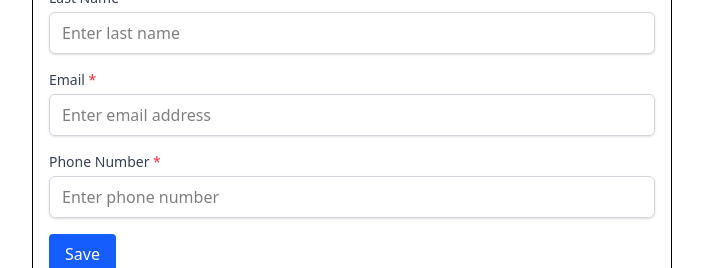
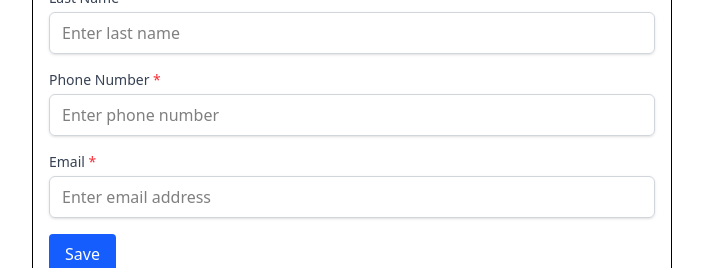
Before and after one commit to anthony-bonta-gaf-energy/gafe-interview-react, a React (Vite) app in the folder packages/user-web/: page /users/1 in a window 1280 px wide. Shown: the part 209-477 px from the top of the page, without its empty margins (288-991 px from the left). Built offline with nearby package versions, Linux system fonts and the light colour scheme.

Commit message:
update input component, add proper input types on form

```diff
--- a/packages/user-web/src/components/Input.tsx
+++ b/packages/user-web/src/components/Input.tsx
@@ -1,4 +1,4 @@
-import { ChangeEvent, InputHTMLAttributes } from 'react';
+import { InputHTMLAttributes } from 'react';
 
 interface InputProps extends InputHTMLAttributes<HTMLInputElement> {
   label?: string;
@@ -15,7 +15,6 @@ const Input = ({
   required = false,
   ...props
 }: InputProps) => {
-  const handleChange = (event: ChangeEvent<HTMLInputElement>) => {};
   return (
     <div className={`mb-4 ${className}`}>
       {label && (
--- a/packages/user-web/src/user/user-page.tsx
+++ b/packages/user-web/src/user/user-page.tsx
@@ -14,8 +14,8 @@ function UserPage() {
       <form onSubmit={handleSubmit} className="space-y-4">
         <Input label="First Name" required placeholder="Enter first name" />
         <Input label="Last Name" required placeholder="Enter last name" />
-        <Input label="Email" required placeholder="Enter email address" type="email" />
-        <Input label="Phone Number" required placeholder="Enter phone number" type="tel" />
+        <Input label="Phone Number" type="tel" required placeholder="Enter phone number" />
+        <Input label="Email" type="email" required placeholder="Enter email address" />
         <Button
           text="Save"
           type="submit"
```
